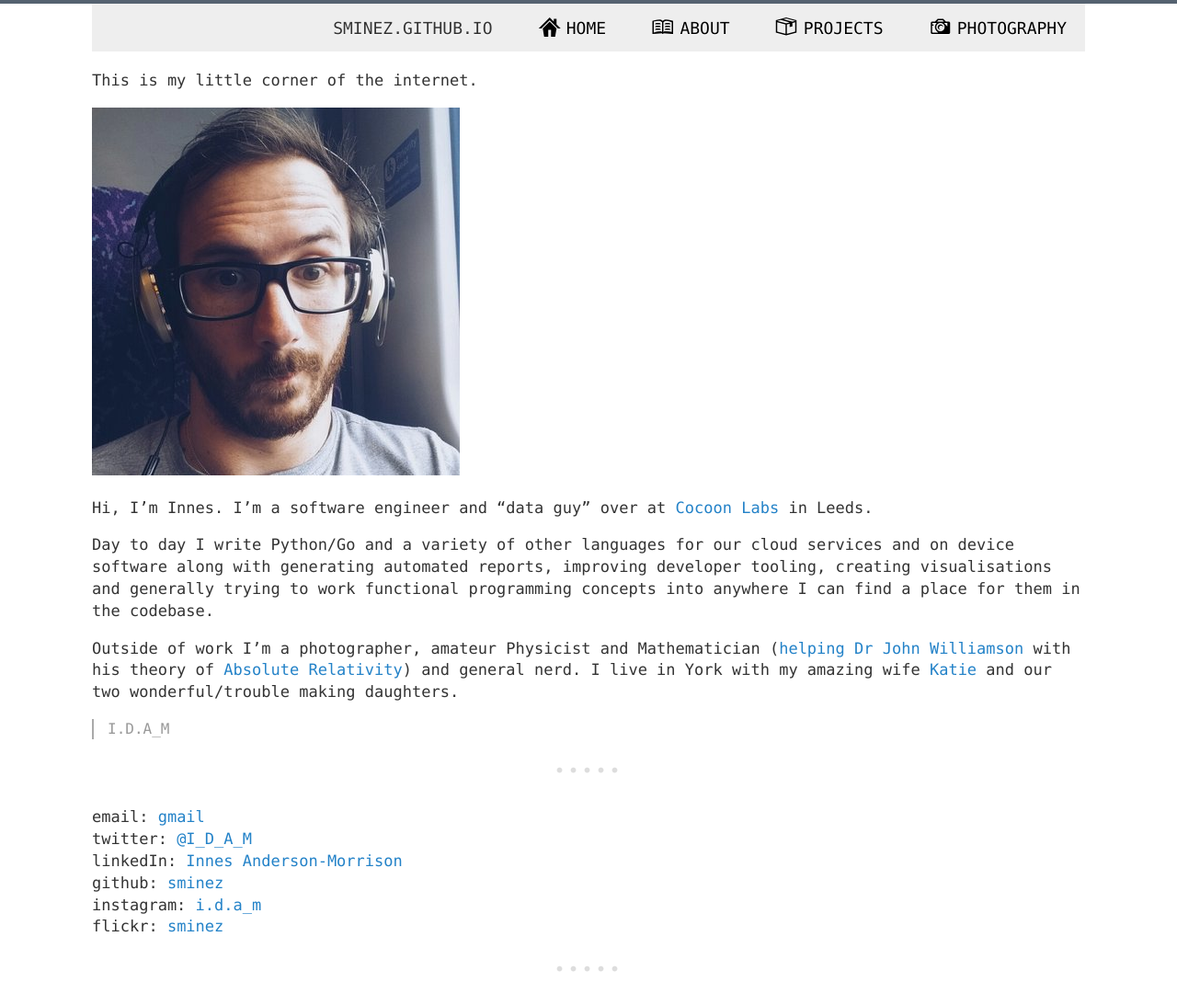
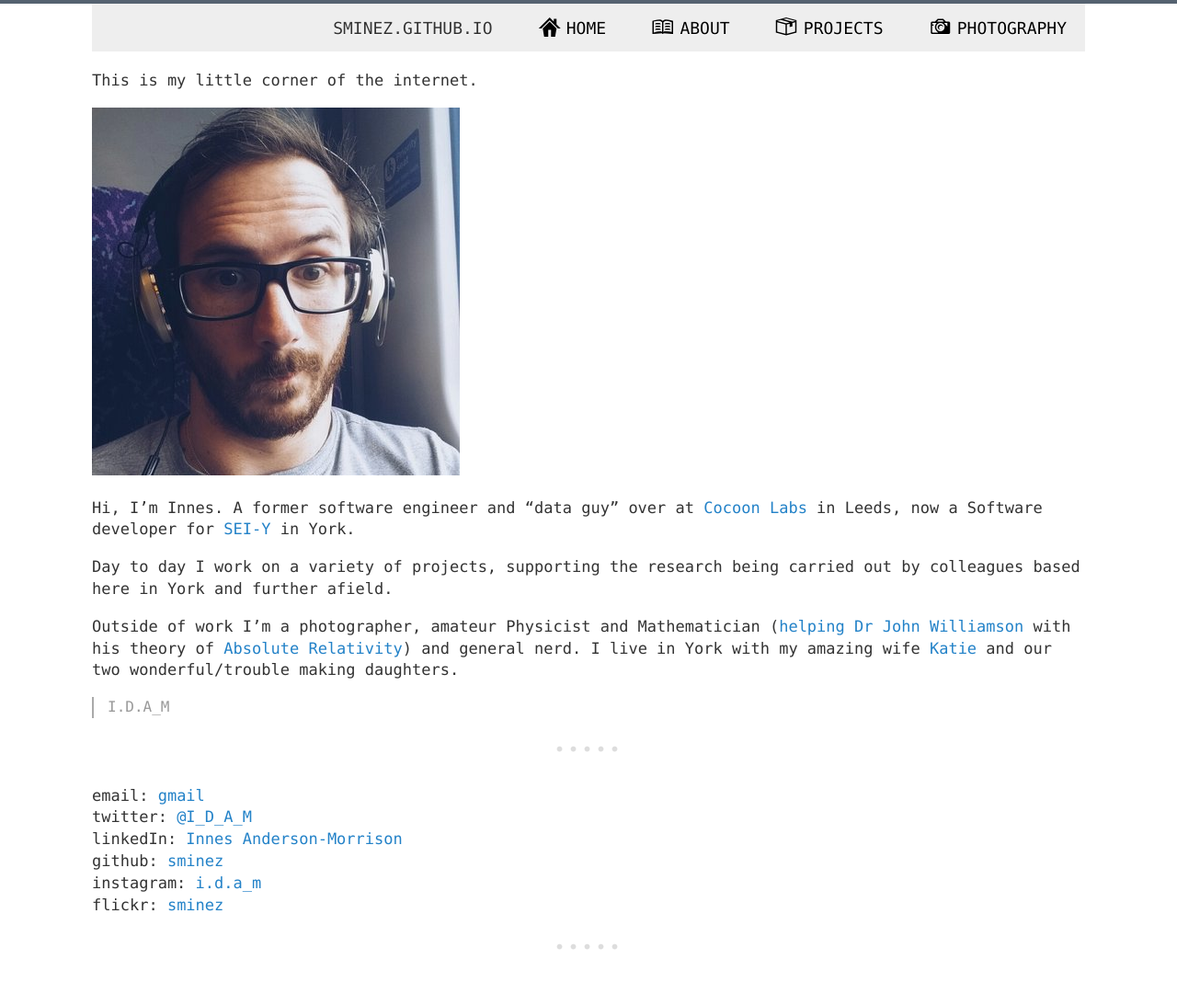
Before and after one commit to sminez/sminez.github.io, a Jekyll site: the page built from about.md, in a window 1280 px wide. Shown: the whole page at 92% size. Built offline with Jekyll 4.4.1, drawn with Linux system fonts in a browser that asks for light colours; after the commit the page ends 1069 px from its top, so only the background shows below that.

Commit message:
updating about

```diff
--- a/about.md
+++ b/about.md
@@ -7,14 +7,11 @@ title: About Innes Anderson-Morrison
 
 ![me](assets/me.jpeg){:class="img-responsive"}
 
-Hi, I'm Innes. I'm a software engineer and "data guy" over at
-[Cocoon Labs][0] in Leeds.
+Hi, I'm Innes. A former software engineer and "data guy" over at
+[Cocoon Labs][0] in Leeds, now a Software developer for [SEI-Y][4] in York.
 
-Day to day I write Python/Go and a variety of other languages for our
-cloud services and on device software along with generating automated reports,
-improving developer tooling, creating visualisations and generally trying to
-work functional programming concepts into anywhere I can find a place for them
-in the codebase.
+Day to day I work on a variety of projects, supporting the research being
+carried out by colleagues based here in York and further afield.
 
 Outside of work I'm a photographer, amateur Physicist and Mathematician
 ([helping Dr John Williamson][1] with his theory of [Absolute Relativity][2])
```
Also changed, not shown: other parts of about.md (+1 -0 lines), assets/sandpiles/22_img/::.png (deleted), 1 other file.
